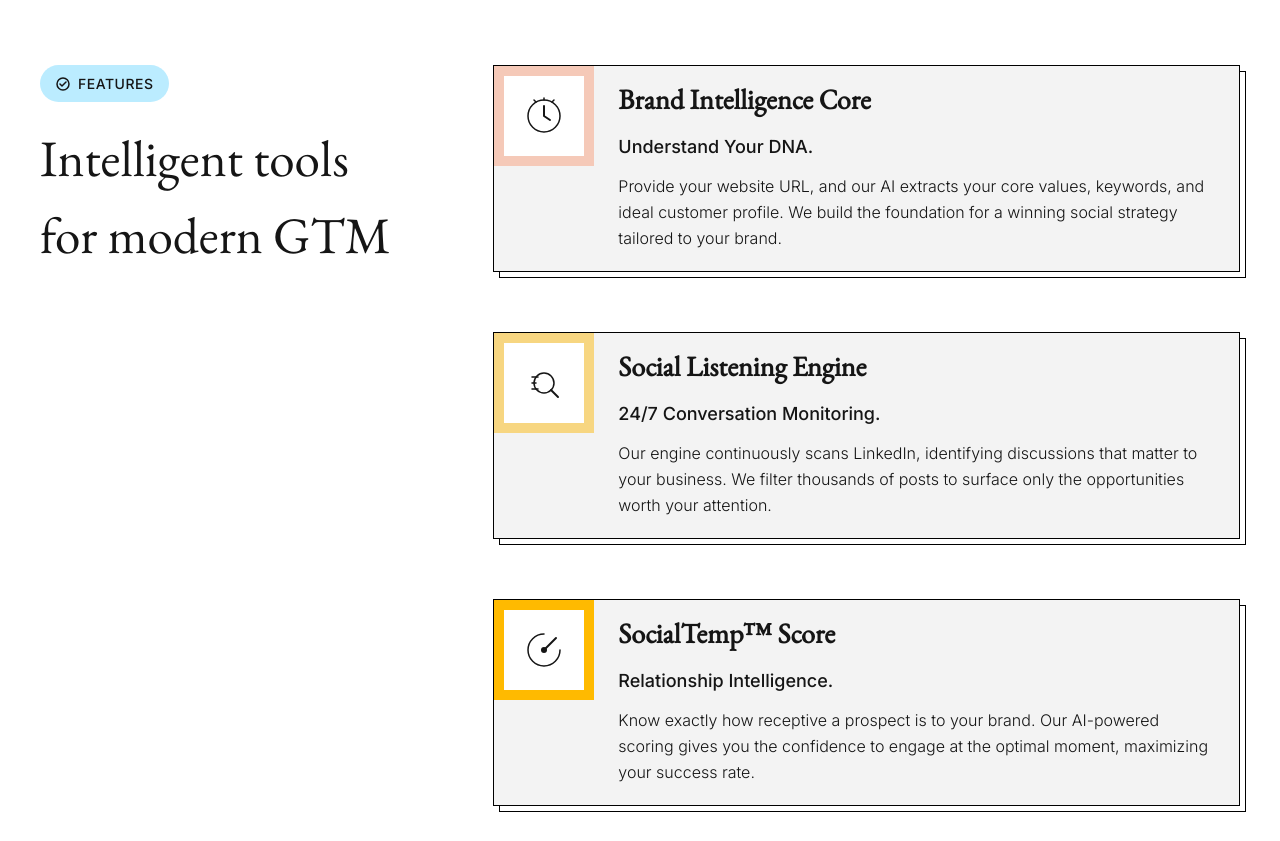
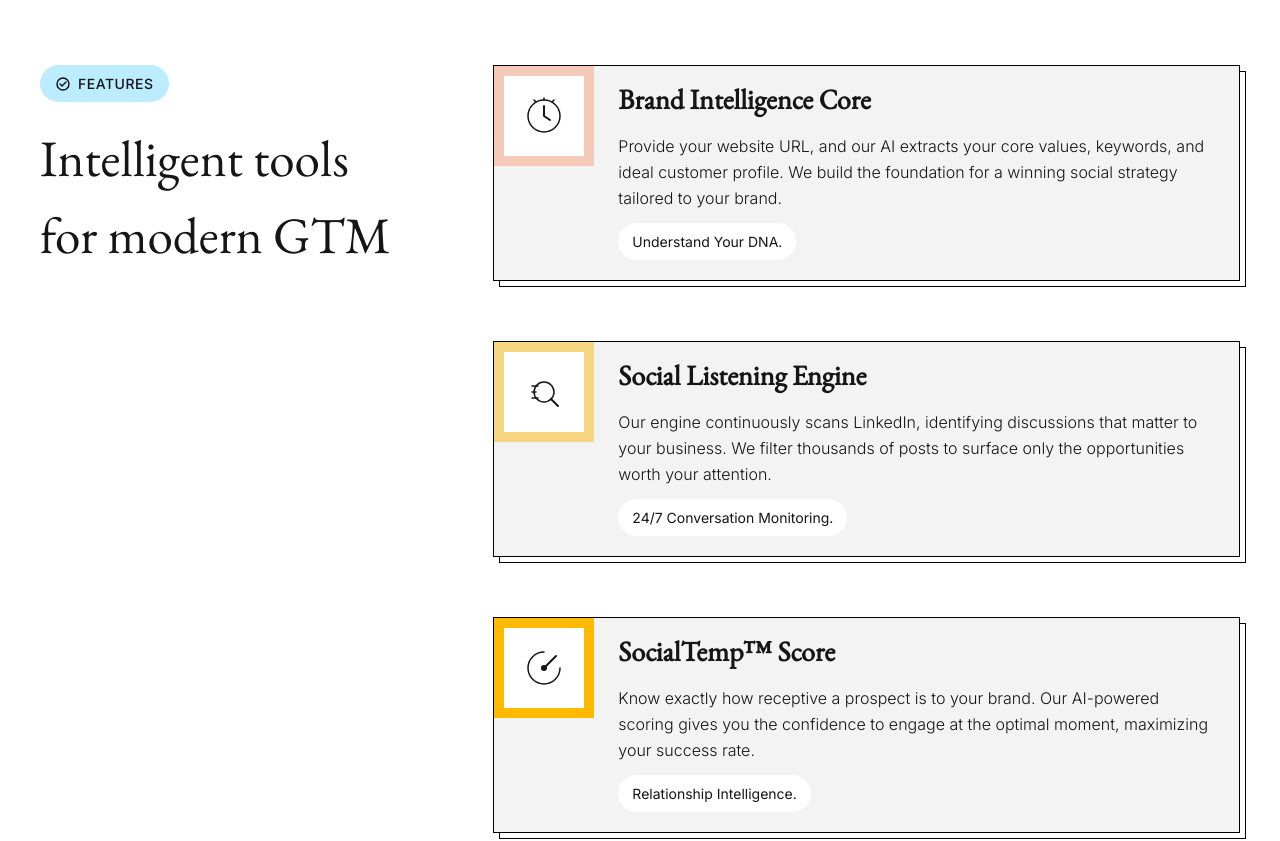
Before and after one commit to pnoyens/ciaociao-web, a Next.js app: page / in a window 1280 px wide. Shown: the part 6400-7241 px from the top of the page. Built offline with nearby package versions, Linux system fonts and the light colour scheme.

Commit message:
Move feature subtitles to white pills
🤖 Generated with [Claude Code](https://claude.com/claude-code)

Co-Authored-By: Claude <noreply@anthropic.com>

```diff
--- a/components/Features.tsx
+++ b/components/Features.tsx
@@ -94,8 +94,8 @@ export default function Features() {
               </div>
               <div className="flex-1 py-5 pr-[30px] flex flex-col gap-3">
                 <h3 className="font-serif text-[28px] font-semibold text-cc-dark leading-tight">{feature.title}</h3>
-                <p className="text-lg font-medium text-cc-dark">{feature.subtitle}</p>
                 <p className="text-base font-light leading-relaxed text-cc-dark">{feature.description}</p>
+                <span className="pill self-start">{feature.subtitle}</span>
               </div>
             </div>
           ))}
```
